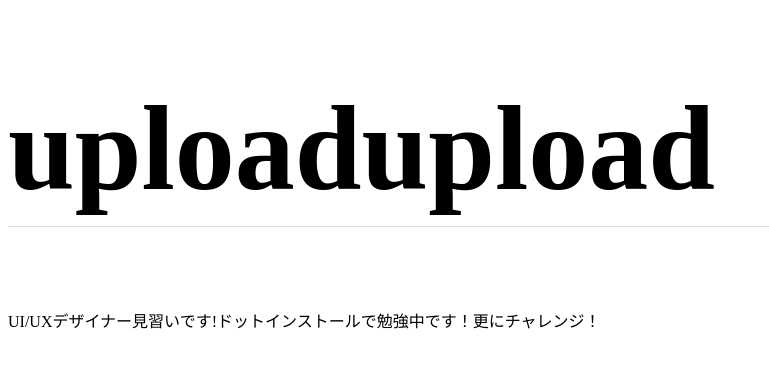
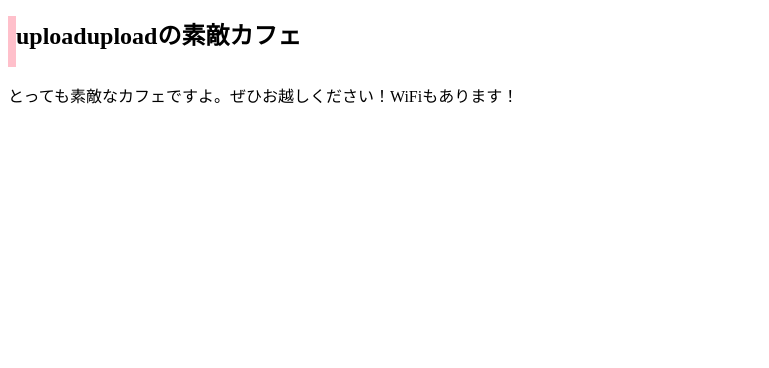
Before and after one commit to uploadupload/uploadupload, a plain HTML site: page index.html in a window 1280 px wide. Shown: the whole page, without its empty margins (0-769 px from the left). Drawn offline with Linux system fonts and the light colour scheme.

Commit message:
Add files via upload

```diff
--- a/css/styles.css
+++ b/css/styles.css
@@ -1,5 +1,5 @@
 h1{
-  font-size: 120px;
-  padding-bottom: 8px;
-  border-bottom: 1px solid #ddd;
+  font-size: 24px;
+  padding-bottom: 16px;
+  border-left: 8px solid pink;
 }
--- a/index.html
+++ b/index.html
@@ -5,10 +5,10 @@
   <meta http-equiv="X-UA-Compatible" content="IE=edge">
   <meta name="viewport" content="width=device-width, initial-scale=1.0">
   <link rel="stylesheet" href="css/styles.css">
-  <title>uploaduploadのフォリオサイト</title>
+  <title>uploaduploadの素敵カフェ</title>
 </head>
 <body>
-  <h1>uploadupload</h1>
-  <p>UI/UXデザイナー見習いです!ドットインストールで勉強中です！更にチャレンジ！</p>
+  <h1>uploaduploadの素敵カフェ</h1>
+  <p>とっても素敵なカフェですよ。ぜひお越しください！WiFiもあります！</p>
 </body>
 </html>
```
